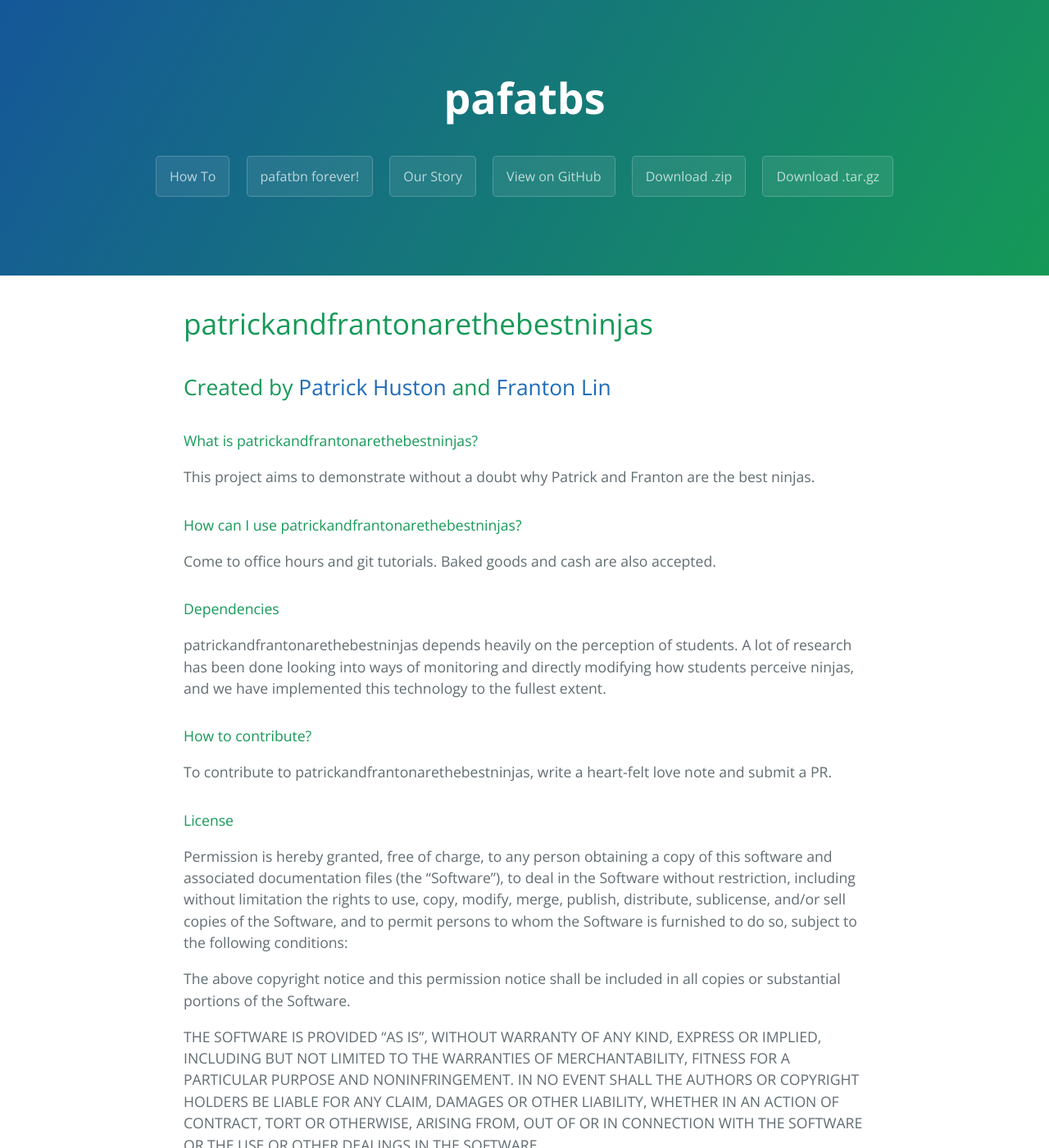
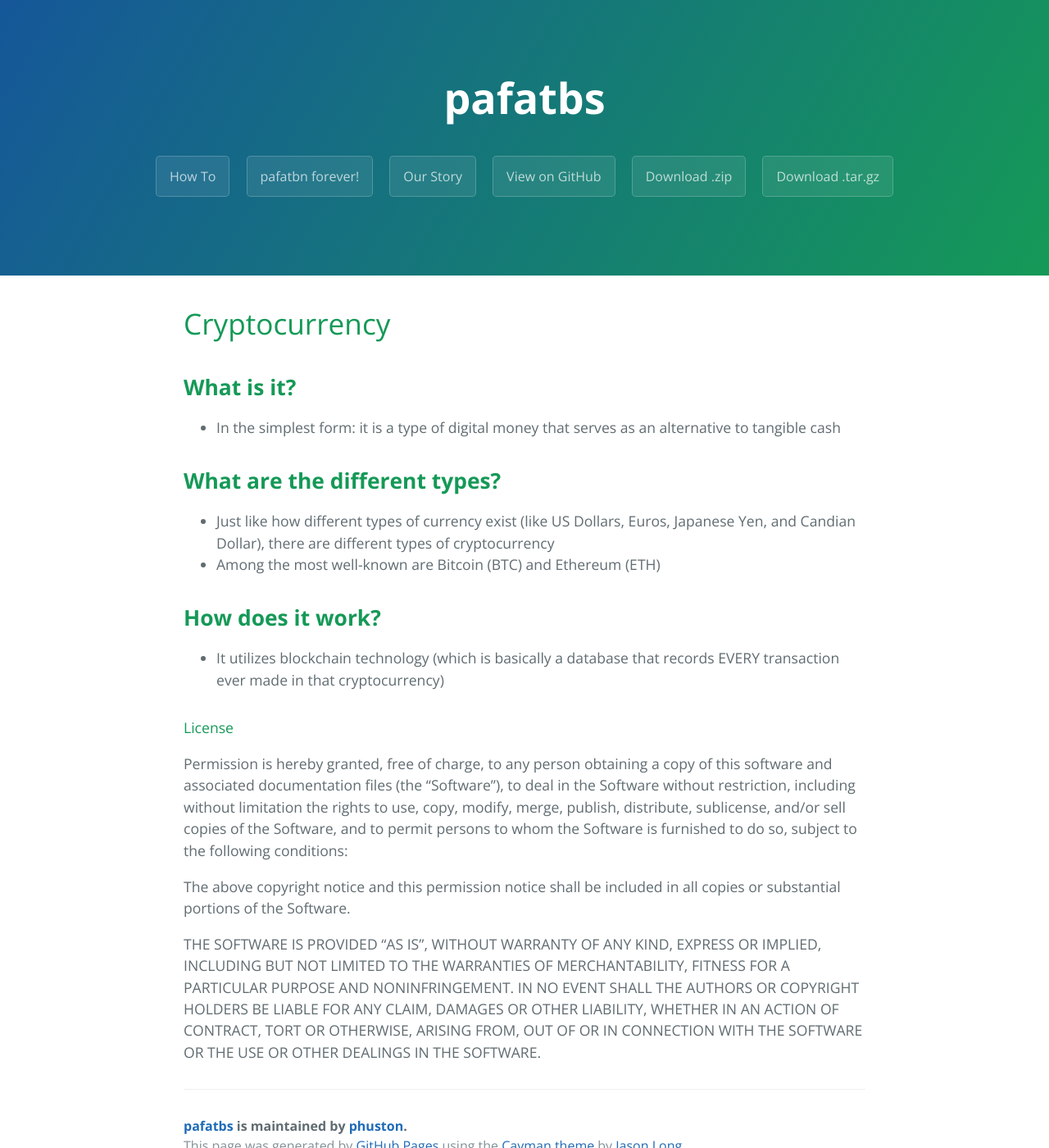
Before and after one commit to tifhsu88/crackingcrypto, a Jekyll site: the page built from index.md, in a window 1280 px wide and 1400 px high. Shown: the whole window at 82% size. Built offline with Jekyll 4.4.1, drawn with Linux system fonts in a browser that asks for light colours.

Commit message:
Update index.md

```diff
--- a/index.md
+++ b/index.md
@@ -4,21 +4,20 @@
 filename: index
 ---
 
-# patrickandfrantonarethebestninjas
+# Cryptocurrency
 
-## Created by [Patrick Huston](http://www.patrickhuston.com/) and [Franton Lin](frantonlin.com)
+## **What is it?**
 
-#### What is patrickandfrantonarethebestninjas?
-This project aims to demonstrate without a doubt why Patrick and Franton are the best ninjas.
+- In the simplest form: it is a type of digital money that  serves as an alternative to tangible cash
 
-#### How can I use patrickandfrantonarethebestninjas?
-Come to office hours and git tutorials. Baked goods and cash are also accepted.
+## **What are the different types?**
 
-#### Dependencies
-patrickandfrantonarethebestninjas depends heavily on the perception of students. A lot of research has been done looking into ways of monitoring and directly modifying how students perceive ninjas, and we have implemented this technology to the fullest extent.
+- Just like how different types of currency exist (like US Dollars, Euros, Japanese Yen, and Candian Dollar), there are different types of cryptocurrency
+- Among the most well-known are Bitcoin (BTC) and Ethereum (ETH)
 
-#### How to contribute?
-To contribute to patrickandfrantonarethebestninjas, write a heart-felt love note and submit a PR.
+## **How does it work?**
+
+- It utilizes blockchain technology (which is basically a database that records EVERY transaction ever made in that cryptocurrency)
 
 #### License
 
```
